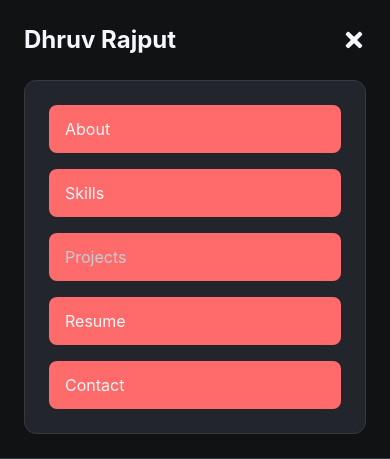
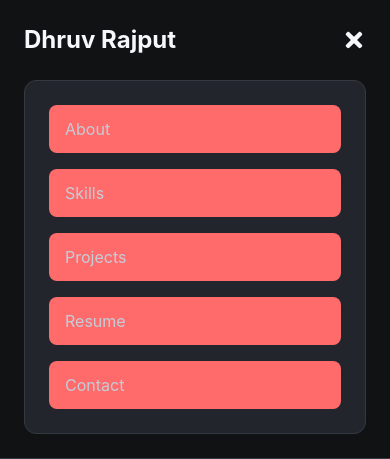
Before and after one commit to DhruvRajput29/portfoli-website, a React (Vite) app: page / in a window 390 px wide. Both pictures are taken after a click on the button 354 px from the left and 40 px from the top of the page. Shown: the top 459 px of the page. Built offline with nearby package versions, Linux system fonts and the light colour scheme.

Commit message:
mobile navbar updated

```diff
--- a/src/components/Home_components/Navbar.jsx
+++ b/src/components/Home_components/Navbar.jsx
@@ -85,6 +85,7 @@ const links = [
 
       {links.map((link) => (
         <li key={link.name}>
+          {link.type === "route" ? (
             <NavLink
               to={link.href}
               onClick={() => setMenuOpen(false)}
@@ -99,6 +100,15 @@ const links = [
             >
               {link.name}
             </NavLink>
+          ) : (
+            <a
+              href={link.href}
+              onClick={() => setMenuOpen(false)}
+              className="block rounded-lg px-4 py-3 text-(--text-secondary) transition-colors duration-300 bg-(--primary) hover:bg-(--primary) hover:text-(--text-primary)"
+            >
+              {link.name}
+            </a>
+          )}
         </li>
       ))}
 
```
Lines whose indentation alone changed are shown as unchanged.
